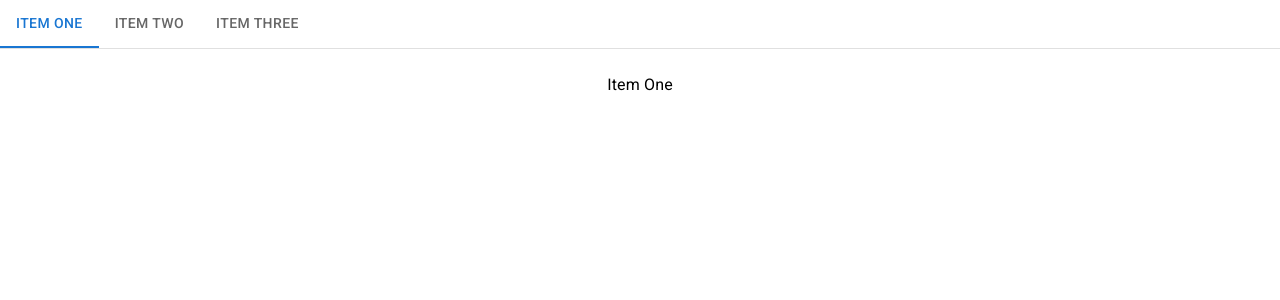
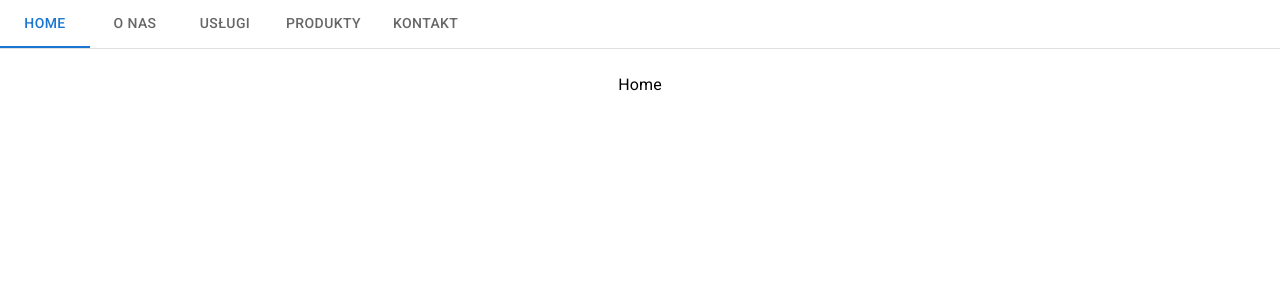
Before and after one commit to mnl187/optical-salon-website-react-materialui, a React (Create React App) app: page / in a window 1280 px wide. Shown: the top 300 px of the page. Built offline with nearby package versions, Linux system fonts and the light colour scheme.

Commit message:
dodanie strony AboutUs oraz refaktoryzacja TabPanel

```diff
--- a/src/App.js
+++ b/src/App.js
@@ -1,6 +1,4 @@
 import './App.css';
-import Icon from '@mui/material/Icon';
-import {Box, Button} from "@mui/material";
 import {BasicTabs} from "./TabPanel/TabPanel";
 
 
--- a/src/TabPanel/TabPanel.js
+++ b/src/TabPanel/TabPanel.js
@@ -49,19 +49,27 @@ export function BasicTabs() {
         <Box sx={{ width: '100%' }}>
             <Box sx={{ borderBottom: 1, borderColor: 'divider' }}>
                 <Tabs value={value} onChange={handleChange} aria-label="basic tabs example">
-                    <Tab label="Item One" {...a11yProps(0)} />
-                    <Tab label="Item Two" {...a11yProps(1)} />
-                    <Tab label="Item Three" {...a11yProps(2)} />
+                    <Tab label="Home" {...a11yProps(0)} />
+                    <Tab label="O nas" {...a11yProps(1)} />
+                    <Tab label="Usługi" {...a11yProps(2)} />
+                    <Tab label="Produkty" {...a11yProps(3)} />
+                    <Tab label="Kontakt" {...a11yProps(4)} />
                 </Tabs>
             </Box>
             <TabPanel value={value} index={0}>
-                Item One
+                Home
             </TabPanel>
             <TabPanel value={value} index={1}>
-                Item Two
+                O nas
             </TabPanel>
             <TabPanel value={value} index={2}>
-                Item Three
+                Usługi
+            </TabPanel>
+            <TabPanel value={value} index={3}>
+                Produkty
+            </TabPanel>
+            <TabPanel value={value} index={4}>
+                Kontakt
             </TabPanel>
         </Box>
     );
```
Also changed, not shown: src/AboutUs/AboutUs.js (added, +15 -0 lines).
